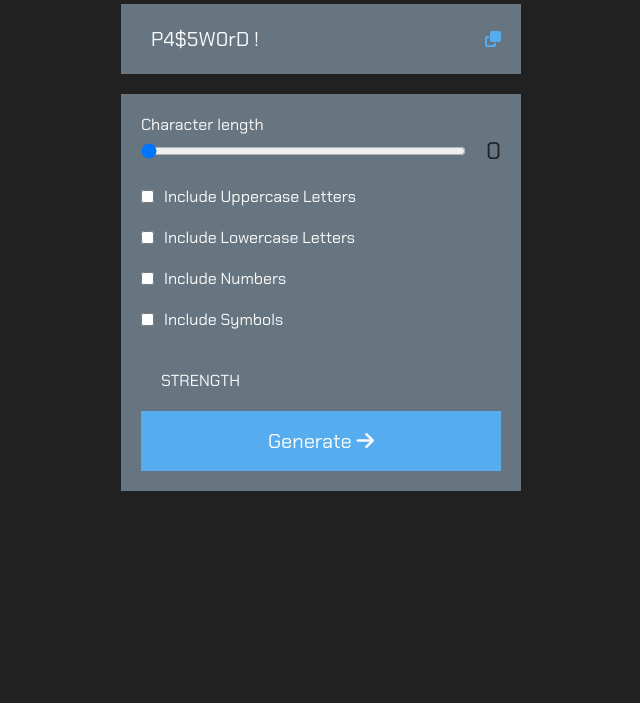
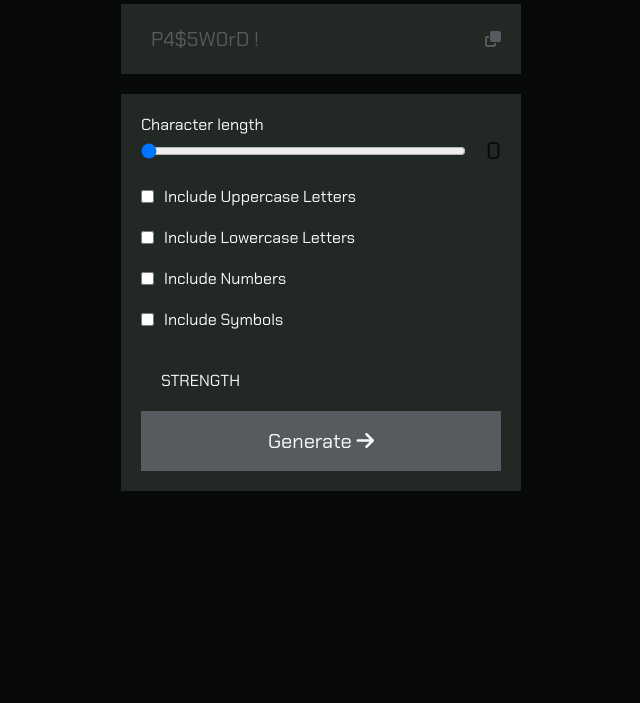
Before and after one commit to Walidwbh/password-generator, a plain HTML site: page index.html in a window 1280 px wide. Shown: the part 97-800 px from the top of the page, without its empty margins (319-959 px from the left). Drawn offline with Linux system fonts and the light colour scheme.

Commit message:
color palette changed

```diff
--- a/css/styles.css
+++ b/css/styles.css
@@ -1,7 +1,7 @@
 :root {
-    --dark-gray-color: #212121;
-    --light-gray-color: #66757f;
-    --blue-color: #55acee;
+    --main-color: #08090A;
+    --second-color: #222823;
+    --light-gray-color: #575A5E;
     --white-color: #fafafa;
     --main-transition: 0.6s;
 }
@@ -12,7 +12,7 @@
     font-family: 'Chakra Petch', sans-serif;
 }
 body {
-    background-color: var(--dark-gray-color);
+    background-color: var(--main-color);
 }
 h2.title {
     margin: 50px auto 20px;
@@ -22,7 +22,7 @@ h2.title {
 .generated-password {
     width: 400px;
     margin: 0px auto 20px;
-    background-color: var(--light-gray-color);
+    background-color: var(--second-color);
     padding: 20px;
     display: flex;
     align-items: center;
@@ -34,17 +34,17 @@ h2.title {
     border: none;
     outline: none;
     padding: 10px;
-    background-color: var(--light-gray-color);
-    color: var(--dark-gray-color);
+    background-color: var(--second-color);
+    color: var(--white-color);
     font-size: 20px;
 }
 .generated-password input::placeholder {
     font-size: 20px;
-    color: var(--white-color);
+    color: var(--light-gray-color);
 }
 .generated-password .copy {
     cursor: pointer;
-    color: var(--blue-color);
+    color: var(--light-gray-color);
     transition: var(--main-transition);
 }
 .generated-password .copy:hover {
@@ -53,7 +53,7 @@ h2.title {
 .form {
     width: 400px;
     margin: 0px auto;
-    background-color: var(--light-gray-color);
+    background-color: var(--second-color);
     padding: 20px;
     color: var(--white-color);
 }
@@ -68,7 +68,7 @@ h2.title {
     flex: 1;
 }
 .form .length .output {
-    color: var(--dark-gray-color);
+    color: var(--main-color);
     font-size: 24px;
 }
 .form .checkbox {
@@ -84,7 +84,7 @@ h2.title {
     padding: 20px;
 }
 .strength span:last-child{
-    color: var(--dark-gray-color);
+    color: var(--main-color);
     font-size: 22px;
     font-weight: bold;
 }
@@ -92,15 +92,15 @@ button {
     width: 100%;
     padding: 15px;
     font-size: 20px;
-    border: 2px solid var(--blue-color);
-    background-color: var(--blue-color);
+    border: 2px solid var(--light-gray-color);
+    background-color: var(--light-gray-color);
     color: var(--white-color);
     transition: var(--main-transition);
     cursor: pointer;
 }
 button:hover {
-    background-color: var(--light-gray-color);
-    color: var(--dark-gray-color);
+    background-color: var(--second-color);
+    color: var(--main-color);
 }
 /* media queries */
 @media (max-width:768px) {
```
